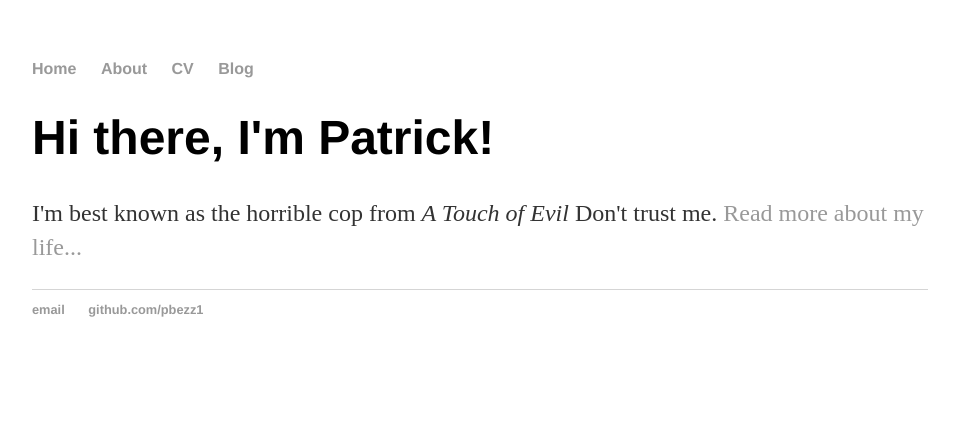
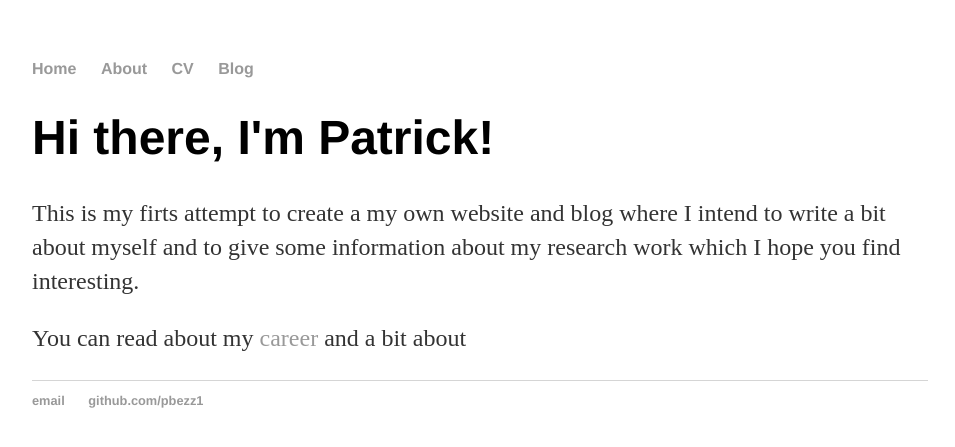
Before and after one commit to pbezz1/pbezz1.github.io, a Jekyll site: the page built from index.html, in a window 1280 px wide. Shown: the top 447 px of the page, without its empty margins (160-1115 px from the left). Built offline with Jekyll 4.4.1, drawn with Linux system fonts in a browser that asks for light colours.

Commit message:
Update index.html

```diff
--- a/index.html
+++ b/index.html
@@ -4,5 +4,9 @@ title: Patrick Bezzina
 ---
 <div class="blurb">
 	<h1>Hi there, I'm Patrick!</h1>
-	<p>I'm best known as the horrible cop from <em>A Touch of Evil</em> Don't trust me. <a href="/about">Read more about my life...</a></p>
+	<p>This is my firts attempt to create a my own website and blog where I intend to write a bit about myself and to give some information about my research work which I hope you find interesting.</p>
+
+	<p>You can read about my <a href="/cv">career</a> and a bit about <a href="my private life...</a>
+
+	<p>I love to connect with people so please do send me a connection request via LinkedIn and get in touch with me if you have any comments or feedback about my posts. Any feedback is very much appreciated. Have a look at <a href="https://www.linkedin.com/in/patrickbezzina/"my LinkedIn profile.</a></p>
 </div><!-- /.blurb -->
```
